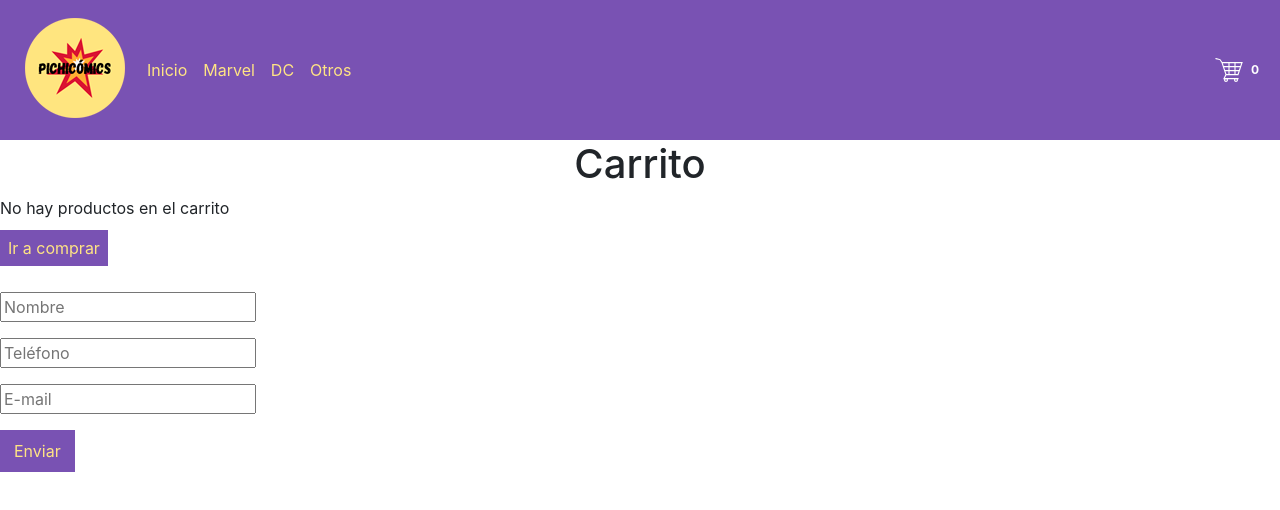
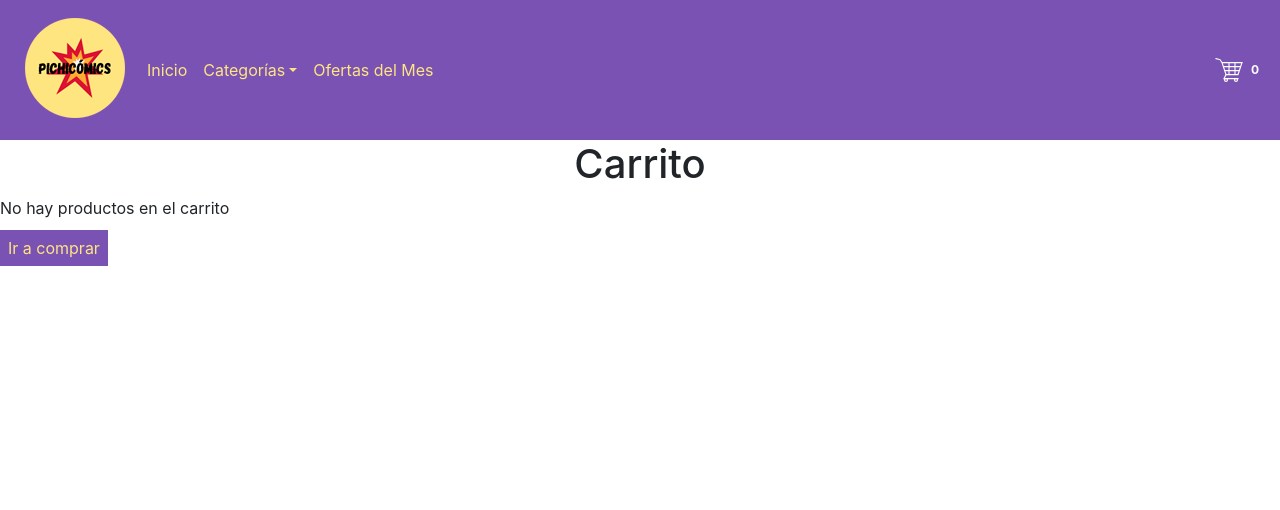
Before and after one commit to SolPichirili/react-project, a React (Create React App) app: page /cart in a window 1280 px wide. Shown: the top 510 px of the page. Built offline with nearby package versions, Linux system fonts and the light colour scheme.

Commit message:
con autenticacion y mejoras

```diff
--- a/src/App.js
+++ b/src/App.js
@@ -6,6 +6,7 @@ import NavBar from './components/NavBar/NavBar';
 import ItemListContainer from './containers/ItemListContainer/ItemListContainer';
 import ItemDetailContainer from './containers/ItemDetailContainer/ItemDetailContainer';
 import Cart from './components/Cart/Cart';
+import Offers from './components/Offers/Offers';
 
 
 function App() {
@@ -28,6 +29,9 @@ function App() {
             <Route exact path="/cart">
               <Cart />
             </Route>
+            <Route exact path="/offers">
+              <Offers />
+            </Route>
           </Switch>
         </div>
       </Router>
--- a/src/components/Cart/Cart.jsx
+++ b/src/components/Cart/Cart.jsx
@@ -8,7 +8,7 @@ import { Link } from 'react-router-dom';
 import Form from '../Form/Form';
 
 const Cart = () => {
-    const [buyer, setBuyer] = useState({ name: '', tel: '', email: '' })
+    const [buyer, setBuyer] = useState({ name: '', tel: '', email: '', email2: '' })
     const [id, setId] = useState('')
 
     const { purchase, totalItems, removeAll, totalPrice, removeItem, priceItems } = useCartContext();
@@ -51,20 +51,19 @@ const Cart = () => {
                     <p>Productos en su carrito: {totalItems()}</p>
                     <p>Precio Total: ${totalPrice()}</p>
                     <button onClick={removeAll}>Borrar todo</button>
+                    < Form change={handleChange} submit={handleSubmit} buyer={buyer} />
+                    {id.length !== 0 && (
+                        <div><p>Su orden de compra es: {id}</p></div>
+                    )}
                 </>
             )}
+
             {purchase.length === 0 && (
                 <>
                     <p>No hay productos en el carrito</p>
                     <Link to="/" className="addButton">Ir a comprar</Link>
                 </>
             )}
-
-            < Form change={handleChange} submit={handleSubmit} buyer={buyer} />
-
-            {id.length !== 0 && (
-                <div><p>Su orden de compra es: {id}</p></div>
-            )}
         </div>
     )
 }
--- a/src/components/CartWidget/CartWidget.jsx
+++ b/src/components/CartWidget/CartWidget.jsx
@@ -1,16 +1,16 @@
 import './CartWidget.css';
 import { useCartContext } from '../../context/CartContext/CartContext';
 import { Link } from 'react-router-dom';
-import {GiShoppingCart} from 'react-icons/gi';
+import { GiShoppingCart } from 'react-icons/gi';
 import { Badge } from 'react-bootstrap';
 
 const CartWidget = () => {
 
-    const {totalItems} = useCartContext();
+    const { totalItems } = useCartContext();
 
     return (
         <div>
-           <Link to="/cart"><GiShoppingCart className="icon" /><Badge className="number">{totalItems()}</Badge></Link>
+            <Link to="/cart"><GiShoppingCart className="icon" /><Badge className="number">{totalItems()}</Badge></Link>
         </div>
     )
 }
--- a/src/components/Form/Form.jsx
+++ b/src/components/Form/Form.jsx
@@ -5,10 +5,16 @@ const Form = ({ change, submit, buyer }) => {
     return (
         <div>
             <form onChange={change} onSubmit={submit}>
-                <input type="text" placeholder="Nombre" name="name" value={buyer.name}></input>
-                <input type="text" placeholder="Teléfono" name="tel" value={buyer.tel}></input>
-                <input type="email" placeholder="E-mail" name="email" value={buyer.email}></input>
-                <button className="addButton">Enviar</button>
+                <input type="text" placeholder="Nombre" name="name" defaultValue={buyer.name}></input>
+                <input type="text" placeholder="Teléfono" name="tel" defaultValue={buyer.tel}></input>
+                <input type="email" placeholder="E-mail" name="email" defaultValue={buyer.email}></input>
+                <input type="email" placeholder="Repita su e-mail" name="email2" defaultValue={buyer.email2}></input>
+                {buyer.name && buyer.tel && buyer.email && buyer.email2 !== '' && buyer.email === buyer.email2 && (
+                    <button className="addButton">Enviar</button>
+                )}
+                {buyer.email !== buyer.email2 && (
+                    <h2>Por favor verique su correo electrónico</h2>
+                )}
             </form>
         </div>
     )
--- a/src/components/Item/Item.jsx
+++ b/src/components/Item/Item.jsx
@@ -4,9 +4,8 @@ import { Link } from 'react-router-dom';
 const Item = ({ item }) => {
 
   return (
-    item.map(item =>
-      <>
-        <div className="card tarjeta col-3">
+    item.map((item, index) =>
+      <div className="card tarjeta col-3" key={index}>
         <img className="card-img-top img-fluid" src={item.url1} alt="tapa-de-comics" />
         <div className="card-body">
           <h5>{item.titulo}</h5>
@@ -21,7 +20,6 @@ const Item = ({ item }) => {
           </div>
         </div>
       </div>
-      </>
     )
   )
 }
--- a/src/components/NavBar/NavBar.css
+++ b/src/components/NavBar/NavBar.css
@@ -11,3 +11,18 @@
     color: blueviolet;
     text-decoration: none;
 }
+
+#basic-nav-dropdown{
+    color: #ffe484;
+}
+
+.linkDrop {
+    color: blueviolet;
+    margin: 0.5rem;
+}
+
+.linkDrop:hover{
+    color: blueviolet;
+    text-decoration: none;
+    background-color: #ffe484
+}
--- a/src/components/NavBar/NavBar.jsx
+++ b/src/components/NavBar/NavBar.jsx
@@ -1,5 +1,5 @@
 import './NavBar.css';
-import Navbar from 'react-bootstrap/Navbar';
+import { Navbar, NavDropdown } from 'react-bootstrap';
 import { Link } from 'react-router-dom';
 import logo from '../../images/logo.png';
 import Nav from 'react-bootstrap/Nav';
@@ -14,9 +14,12 @@ const NavBar = () => {
             <Navbar.Collapse id="responsive-navbar-nav">
                 <Nav className="mr-auto">
                     <Link to="/" className="link">Inicio</Link>
-                    <Link to="/categories/Marvel" className="link">Marvel</Link>
-                    <Link to="/categories/DC" className="link">DC</Link>
-                    <Link to="/categories/Otros" className="link">Otros</Link>
+                    <NavDropdown title="Categorías" id="basic-nav-dropdown">
+                        <Link to="/categories/Marvel" className="linkDrop">Marvel</Link>
+                        <Link to="/categories/DC" className="linkDrop">DC</Link>
+                        <Link to="/categories/Otros" className="linkDrop">Otros</Link>
+                    </NavDropdown>
+                    <Link to="/offers" className="link">Ofertas del Mes</Link>
                 </Nav>
                 <CartWidget />
             </Navbar.Collapse>
--- /dev/null
+++ b/src/components/OfferList/OfferList.jsx
@@ -0,0 +1,25 @@
+import { Link } from 'react-router-dom';
+
+const OfferList = ({ offers }) => {
+    return (
+        offers.map((off, index) =>
+            <div className="card tarjeta col-3" key={index}>
+                <img className="card-img-top img-fluid" src={off.url1} alt="tapa-de-comics" />
+                <div className="card-body">
+                    <h5>{off.titulo}</h5>
+                    <p className="card-text">
+                        {off.descripcion}
+                    </p>
+                    <p className="card-text">
+                        $ {off.precio}
+                    </p>
+                    <div className="text-center">
+                        <Link to={`/item/${off.id}`}><button className="more">Ver más</button></Link>
+                    </div>
+                </div>
+            </div>
+        )
+    )
+}
+
+export default OfferList;
--- /dev/null
+++ b/src/components/Offers/Offers.jsx
@@ -0,0 +1,28 @@
+import { useEffect, useState } from 'react';
+import { getFirestore } from '../../services/firebaseService';
+import OfferList from '../OfferList/OfferList';
+
+const Offers = () => {
+    const [offer, setOffer] = useState([])
+
+    useEffect(() => {
+
+        let db = getFirestore()
+        let collection = db.collection('items')
+
+        const dbQuery = collection.where('precio', '<', 3000)
+
+        dbQuery.get().then(resp => {
+            setOffer(resp.docs.map(it => ({ ...it.data(), id: it.id })
+            ))
+        })
+    }, [])
+
+    return (
+        <div>
+            <OfferList offers={offer} />
+        </div>
+    )
+}
+
+export default Offers;
--- a/src/index.js
+++ b/src/index.js
@@ -5,9 +5,7 @@ import App from './App';
 import reportWebVitals from './reportWebVitals';
 
 ReactDOM.render(
-  <React.StrictMode>
-    <App />
-  </React.StrictMode>,
+  <App />,
   document.getElementById('root')
 );
 
--- a/src/services/firebaseService.js
+++ b/src/services/firebaseService.js
@@ -12,10 +12,10 @@ const firebaseConfig = {
 
 const app = firebase.initializeApp(firebaseConfig)
 
-export function getFirebase(){
+export function getFirebase() {
     return app
 }
 
-export function getFirestore(){
+export function getFirestore() {
     return firebase.firestore(app)
 }
```
Lines whose indentation alone changed are shown as unchanged.
